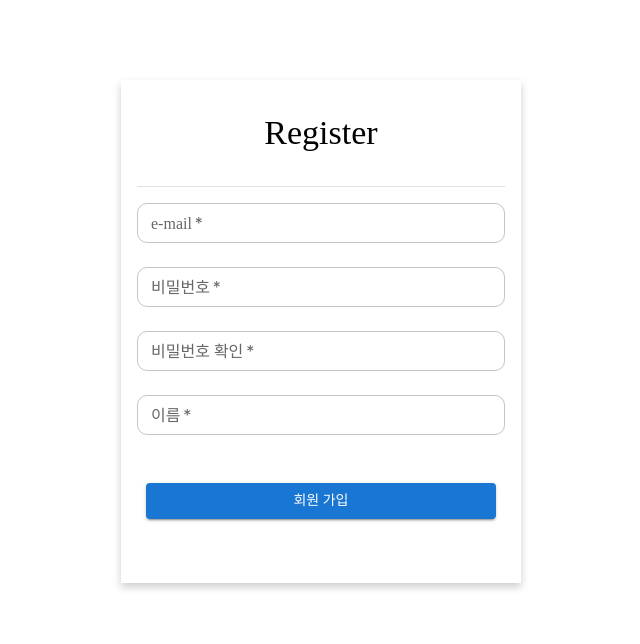
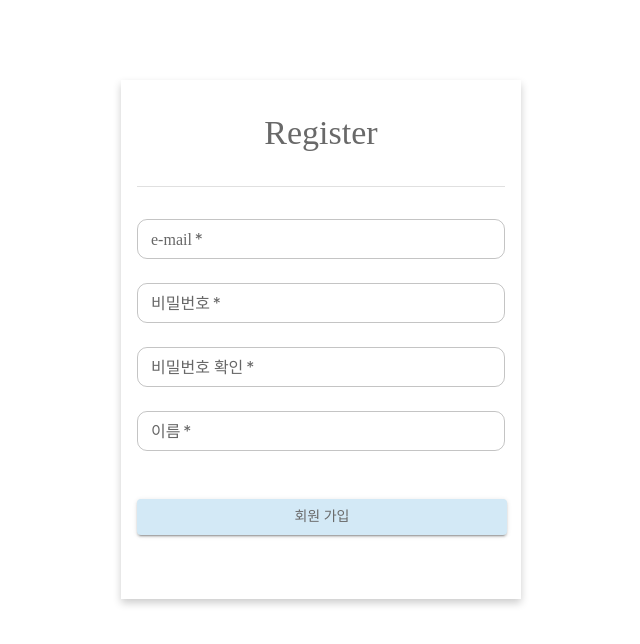
Before and after one commit to KWEBofficial/anytime-client, a React (Create React App) app: page /register in a window 1280 px wide. Shown: the top 644 px of the page, without its empty margins (319-959 px from the left). Built offline with nearby package versions, Linux system fonts and the light colour scheme; a web font is replaced by a local one; what recoil-persist would draw is missing.

Commit message:
modify: design

```diff
--- a/src/components/Calendar/_theme.scss
+++ b/src/components/Calendar/_theme.scss
@@ -8,7 +8,7 @@ $step-color: #ebcfc6;
 $dark-step-color: #cea193;
 $gray-color: #c4c4c4;
 
-$dark-gray-color: #686868;
+$dark-gray-color: #cccccc;
 $black: #3a3a3a;
 $invalid-color: #d6d6d6;
 $invalid-sche-color: #929292;
--- a/src/components/Calendar/style.scss
+++ b/src/components/Calendar/style.scss
@@ -3,7 +3,6 @@
 
 .calendar {
   @include common.size(100%, 100%);
-  background-color: theme.$dashboard-color;
   -webkit-user-select: none;
   -moz-user-select: none;
   -ms-user-select: none;
--- a/src/components/FavorTeamSche/FavorTeamSche.tsx
+++ b/src/components/FavorTeamSche/FavorTeamSche.tsx
@@ -116,8 +116,8 @@ export default function FavorTeamSche() {
   });
 
   return (
-    <Stack display={'flex'} justifyContent={'center'} direction={'row'} spacing={10} width={'88vw'}>
-      <Grid container spacing={2}>
+    <Stack display={'flex'} justifyContent={'center'} direction={'row'} spacing={10} width={'80vw'}>
+      <Grid container spacing={5}>
         {validSche.map((team, index) => (
           <Grid item xs={12} sm={6} md={4} key={index} onClick={() => navigateToTeam(team.teamId)}>
             <List
--- a/src/components/NoticeCard.tsx
+++ b/src/components/NoticeCard.tsx
@@ -109,7 +109,7 @@ const NoticeCard = ({
                 whiteSpace: 'pre-wrap',
               }}
             >
-              {isPrior ? '!중요! ' : ''}
+              {isPrior ? '⭐️ ' : ''}
               {content}
             </Typography>
           </CardContent>
--- a/src/pages/Admin.tsx
+++ b/src/pages/Admin.tsx
@@ -5,12 +5,10 @@ import { enqueueSnackbar } from 'notistack';
 import axios from 'axios';
 import Grid from '@mui/material/Grid';
 import Button from '@mui/material/Button';
-import Box from '@mui/material/Box';
 
 import { userState } from '../state/userState';
 import TeamTitle from '../components/TeamTitle';
 import TeamExp from '../components/TeamExp';
-import NoticeBox from '../components/NoticeBox';
 import { Layout } from '../components/Layout';
 import CustomBox from '../components/CustomBox';
 // import { Calendar } from '../components/Calendar/Calendar';
@@ -147,9 +145,8 @@ export default function AdminPage() {
       <Grid container>
         <Grid item xs={8}>
           <TeamTitle title={teamInfo.teamname} onClick={handleDeleteClick} />
-          <NoticeBox notices={teamInfo.notices.map((notice) => notice.content)} />
-          <Box sx={{ width: '700px', height: '500px', backgroundColor: 'gray' }}>{/* <Calendar /> */}</Box>
           <TeamExp explanation={teamInfo.explanation} />
+          {/* <Calendar /> */}
         </Grid>
         <Grid item xs={4} md={4}>
           <CustomBox title="인원명단" items={memberList} isAdmins={isAdminList} onClick={handleMemberClick} />
--- a/src/pages/Login.tsx
+++ b/src/pages/Login.tsx
@@ -52,8 +52,11 @@ export default function LoginPage() {
     <Grid container style={{ height: '100vh' }}>
       <Grid item xs={8}></Grid>
       <Grid item xs={4} sx={{ backgroundColor: '#d3e9f6', height: '100%' }}>
-        <Box sx={{ maxWidth: 300, margin: 'auto', p: 4 }}>
-          <Typography variant="h5" fontWeight="bold">
+        <Box sx={{ maxWidth: 300, margin: 'auto', p: 4, marginTop: 10 }}>
+          <Typography variant="body2" fontWeight="bold" color="#696969">
+            우리 언제 만날래
+          </Typography>
+          <Typography variant="h4" fontWeight="bold" color="#696969" marginBottom="10px">
             언제든지
           </Typography>
           <form onSubmit={handleLogin}>
@@ -81,10 +84,3 @@ export default function LoginPage() {
     </Grid>
   );
 }
-
-/*
-      <div>
-        <button onClick={() => navigate('/main')}>Login Success</button>
-        <button onClick={() => navigate('/register')}>Register</button>
-      </div>
-*/
--- a/src/pages/Main.tsx
+++ b/src/pages/Main.tsx
@@ -10,7 +10,7 @@ export default function MainPage() {
   /* 예시를 위해 메인페이지에서는 schedule을 클릭했을 때 alert를 띄우는 함수를 설정했습니다.
   기타 페이지에서는 클릭한 스케쥴을 수정하는 모달을 띄우는 등의 함수를 설정할 수 있습니다. */
   const height = '90vh';
-  const width = '88vw';
+  const width = '80vw';
   const sches: ScheType[] = [
     {
       scheId: 1,
--- a/src/pages/Notice.tsx
+++ b/src/pages/Notice.tsx
@@ -8,10 +8,6 @@ import AddIcon from '@mui/icons-material/Add';
 import NoticeInput from '../components/NoticeInput';
 import NoticeCard from '../components/NoticeCard';
 import { Layout } from '../components/Layout';
-
-// teamId로부터 teamname 가져와야 함
-// teamId -> teamname, noticeId, content, createAt, startDate, endDate, isPrior
-// 새로운 API, DTO
 
 interface NoticeAllResDTO {
   teamname: string;
@@ -25,7 +21,6 @@ interface NoticeAllResDTO {
 
 export default function NoticePage() {
   const teamId = String(useParams().teamId);
-  const [teamname, setTeamname] = useState('');
   const [isOpen, setIsOpen] = useState(false);
   const [notices, setNotices] = useState<NoticeAllResDTO[]>([]);
   const [currentPage, setCurrentPage] = useState(1);
@@ -61,15 +56,14 @@ export default function NoticePage() {
         withCredentials: true,
       });
       setNotices(response.data.notices.reverse());
-      setTeamname(response.data.teamname);
     };
     fetchData();
   }, []);
 
   return (
     <Layout>
-      <Typography sx={{ marginTop: 10, marginLeft: 10 }} variant="h4">
-        Notice - {teamname}
+      <Typography sx={{ marginTop: 5, marginLeft: 10 }} variant="h4">
+        공지사항
       </Typography>
 
       <Grid container sx={{ minWidth: 850, marginTop: 5 }}>
--- a/src/pages/Register.tsx
+++ b/src/pages/Register.tsx
@@ -6,11 +6,6 @@ import { Box, Button, Divider, Stack, Typography } from '@mui/material';
 
 import { CustomTextfield } from '../components/CustomTextfield';
 
-/**
- * 유저 생성 페이지입니다.
- * 회원가입을 위한 정보를 입력받습니다.
- * 회원가입 버튼을 누르면 백엔드 서버에 회원가입 요청을 보냅니다.
- */
 export default function RegisterPage() {
   const [input, setInput] = useState({
     email: '',
@@ -111,10 +106,12 @@ export default function RegisterPage() {
       boxShadow="0px 4px 8px rgba(0, 0, 0, 0.2)"
     >
       <Box marginBottom={4} textAlign={'center'}>
-        <Typography variant="h4">Register</Typography>
+        <Typography variant="h4" color="#696969">
+          Register
+        </Typography>
       </Box>
       <Box>
-        <Box marginY={2}>
+        <Box marginY={4}>
           <Divider />
         </Box>
         <Stack spacing={3}>
@@ -168,8 +165,14 @@ export default function RegisterPage() {
           />
         </Stack>
       </Box>
-      <Box paddingY={6} marginX={'auto'} width={350}>
-        <Button fullWidth variant="contained" color="primary" onClick={handleRegister}>
+      <Box paddingY={6} marginX={'auto'} width={370}>
+        <Button
+          fullWidth
+          variant="contained"
+          color="primary"
+          onClick={handleRegister}
+          sx={{ backgroundColor: '#d3e9f6', color: '#696969' }}
+        >
           회원 가입
         </Button>
       </Box>
```
